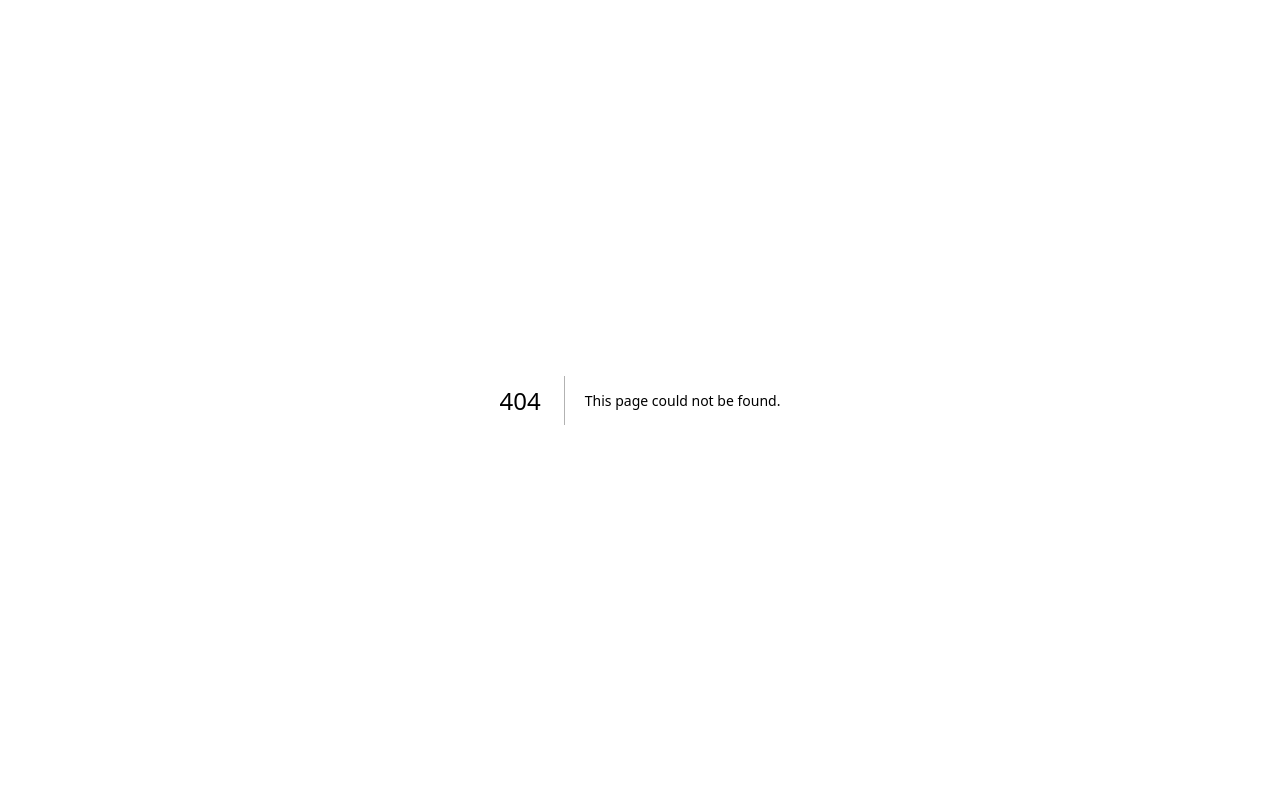
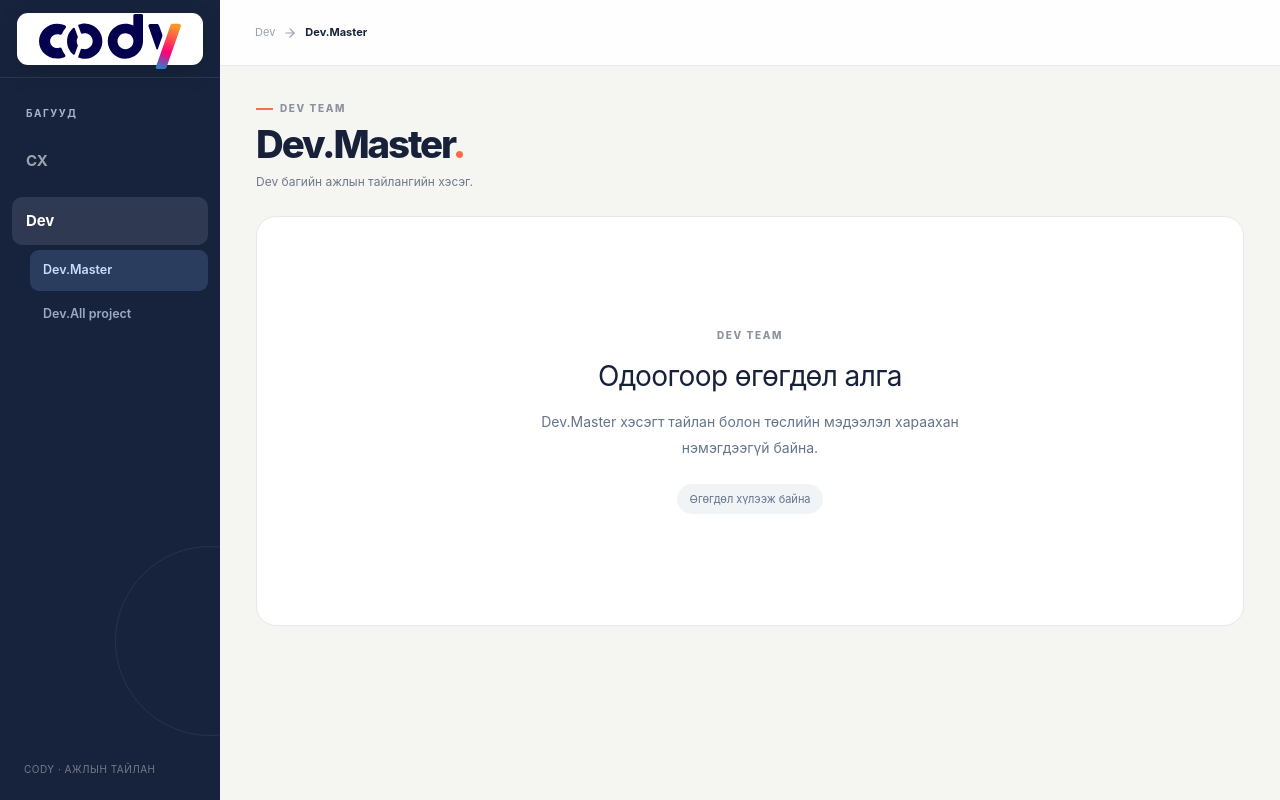
Before and after one commit to JOHN19-RGB/Report-dashboard, a Next.js app: page /dev/master in a window 1280 px wide. Before the commit this address had no page. Built offline with nearby package versions, Linux system fonts and the light colour scheme.

Commit message:
Separate CX and Dev sidebar navigation

```diff
--- a/app/clickup/page.tsx
+++ b/app/clickup/page.tsx
@@ -17,7 +17,7 @@ import {
   Search,
   X,
 } from "lucide-react";
-import TeamSidebar from "../components/team-sidebar";
+import TeamSidebar, { CxReportNav } from "../components/team-sidebar";
 import ReportDownload from "../components/report-download";
 import { filterTasks, totals, taskMonth, type ReportData } from "../lib/report";
 import { useEffect, useMemo, useState } from "react";
@@ -95,7 +95,7 @@ export default function ClickUpPage() {
 
   return (
     <div className="app-shell">
-      <TeamSidebar page="all-project" open={mobileMenu} onClose={() => setMobileMenu(false)} />
+      <TeamSidebar open={mobileMenu} onClose={() => setMobileMenu(false)} />
 
       <main className="main-content">
         <header className="topbar">
@@ -110,6 +110,7 @@ export default function ClickUpPage() {
         </header>
 
         <div className="content-wrap clickup-page-wrap">
+          <CxReportNav active="tasks" />
           <section className="hero clickup-page-hero">
             <div className="eyebrow"><span /> CX DEV.TEAM · SAVED SNAPSHOT</div>
             <div className="hero-row">
--- /dev/null
+++ b/app/components/dev-empty-page.tsx
@@ -0,0 +1,35 @@
+"use client";
+
+import { ArrowRight, Menu } from "lucide-react";
+import TeamSidebar from "./team-sidebar";
+import { useState } from "react";
+
+export default function DevEmptyPage({ page }: { page: "master" | "all-project" }) {
+  const [mobileMenu, setMobileMenu] = useState(false);
+  const label = page === "master" ? "Dev.Master" : "Dev.All project";
+
+  return <div className="app-shell">
+    <TeamSidebar section="dev" page={page} open={mobileMenu} onClose={() => setMobileMenu(false)} />
+    <main className="main-content">
+      <header className="topbar">
+        <div className="topbar-left">
+          <button className="icon-button menu-button" onClick={() => setMobileMenu(true)} aria-label="Цэс нээх"><Menu size={20} /></button>
+          <div className="breadcrumb"><span>Dev</span><ArrowRight size={14} /><strong>{label}</strong></div>
+        </div>
+      </header>
+      <div className="content-wrap">
+        <section className="hero">
+          <div className="eyebrow"><span /> DEV TEAM</div>
+          <h1>{label}<span>.</span></h1>
+          <p>Dev багийн ажлын тайлангийн хэсэг.</p>
+        </section>
+        <section className="team-empty-state" aria-labelledby="dev-empty-title">
+          <span className="panel-kicker">DEV TEAM</span>
+          <h2 id="dev-empty-title">Одоогоор өгөгдөл алга</h2>
+          <p>{label} хэсэгт тайлан болон төслийн мэдээлэл хараахан нэмэгдээгүй байна.</p>
+          <span className="team-empty-badge">Өгөгдөл хүлээж байна</span>
+        </section>
+      </div>
+    </main>
+  </div>;
+}
--- a/app/components/team-sidebar.tsx
+++ b/app/components/team-sidebar.tsx
@@ -6,10 +6,12 @@ import { X } from "lucide-react";
 type SidebarPage = "master" | "all-project";
 
 export default function TeamSidebar({
+  section = "cx",
   page = "master",
   open,
   onClose,
 }: {
+  section?: "cx" | "dev";
   page?: SidebarPage;
   open: boolean;
   onClose: () => void;
@@ -19,15 +21,15 @@ export default function TeamSidebar({
       <div className="brand"><span className="brand-logo-wrap"><img className="brand-logo" src="/cody-logo.svg" alt="Cody" width="151" height="59" /></span><button className="team-menu-close" aria-label="Цэс хаах" onClick={onClose}><X size={20} /></button></div>
       <nav className="nav-list" aria-label="Багууд">
         <span className="team-nav-label">БАГУУД</span>
-        <section className="sidebar-section active" aria-labelledby="cx-section-title">
-          <h2 className="sidebar-section-title" id="cx-section-title">CX</h2>
+        <section className={`sidebar-section ${section === "cx" ? "active" : ""}`} aria-label="CX">
+          <Link href="/" className="sidebar-section-title sidebar-section-link" aria-current={section === "cx" ? "page" : undefined} onClick={onClose}>CX</Link>
+        </section>
+        <section className={`sidebar-section ${section === "dev" ? "active" : ""}`} aria-labelledby="dev-section-title">
+          <h2 className="sidebar-section-title" id="dev-section-title">Dev</h2>
           <div className="sidebar-subnav">
-            <Link href="/" className={`nav-item ${page === "master" ? "active" : ""}`} aria-current={page === "master" ? "page" : undefined} onClick={onClose}>CX.Master</Link>
-            <Link href="/clickup" className={`nav-item ${page === "all-project" ? "active" : ""}`} aria-current={page === "all-project" ? "page" : undefined} onClick={onClose}>CX.All project</Link>
+            <Link href="/dev/master" className={`nav-item ${section === "dev" && page === "master" ? "active" : ""}`} aria-current={section === "dev" && page === "master" ? "page" : undefined} onClick={onClose}>Dev.Master</Link>
+            <Link href="/dev/all-project" className={`nav-item ${section === "dev" && page === "all-project" ? "active" : ""}`} aria-current={section === "dev" && page === "all-project" ? "page" : undefined} onClick={onClose}>Dev.All project</Link>
           </div>
-        </section>
-        <section className="sidebar-section sidebar-section-empty" aria-labelledby="dev-section-title">
-          <h2 className="sidebar-section-title" id="dev-section-title">Dev</h2>
         </section>
       </nav>
       <div className="sidebar-footer">Cody · Ажлын тайлан</div>
@@ -35,3 +37,10 @@ export default function TeamSidebar({
     {open && <button className="menu-backdrop" onClick={onClose} aria-label="Цэс хаах" />}
   </>;
 }
+
+export function CxReportNav({ active }: { active: "overview" | "tasks" }) {
+  return <nav className="team-report-nav" aria-label="CX team тайлан">
+    <Link href="/" className={active === "overview" ? "active" : ""} aria-current={active === "overview" ? "page" : undefined}>Гүйцэтгэлийн тайлан</Link>
+    <Link href="/clickup" className={active === "tasks" ? "active" : ""} aria-current={active === "tasks" ? "page" : undefined}>ClickUp таск</Link>
+  </nav>;
+}
--- /dev/null
+++ b/app/dev/all-project/page.tsx
@@ -0,0 +1,5 @@
+import DevEmptyPage from "../../components/dev-empty-page";
+
+export default function DevAllProjectPage() {
+  return <DevEmptyPage page="all-project" />;
+}
--- /dev/null
+++ b/app/dev/master/page.tsx
@@ -0,0 +1,5 @@
+import DevEmptyPage from "../../components/dev-empty-page";
+
+export default function DevMasterPage() {
+  return <DevEmptyPage page="master" />;
+}
--- a/app/globals.css
+++ b/app/globals.css
@@ -2544,8 +2544,9 @@ button {
 .team-sidebar .nav-list { gap: 12px; }
 .sidebar-section { margin: 0; }
 .sidebar-section-title { display: flex; min-height: 48px; align-items: center; margin: 0; padding: 0 14px; border-radius: 10px; color: rgb(255 255 255 / 58%); font-size: 15px; font-weight: 720; letter-spacing: -.01em; }
+.sidebar-section-link { text-decoration: none; transition: background .2s ease, color .2s ease, transform .2s ease; }
+.sidebar-section-link:hover { color: #fff; transform: translateX(2px); }
 .sidebar-section.active .sidebar-section-title { background: rgb(255 255 255 / 10%); color: #fff; }
-.sidebar-section-empty .sidebar-section-title { color: rgb(255 255 255 / 43%); }
 .sidebar-subnav { display: flex; flex-direction: column; gap: 3px; margin-top: 5px; padding-left: 18px; }
 .team-sidebar .sidebar-subnav .nav-item { min-height: 41px; padding: 0 13px; border-radius: 9px; color: #9ba9c2; font-size: 12.5px; line-height: 1.35; }
 .team-sidebar .sidebar-subnav .nav-item:hover { color: #fff; }
@@ -2553,7 +2554,19 @@ button {
 .team-sidebar .sidebar-subnav .nav-item.active::before { display: none; }
 .team-sidebar .nav-item:focus-visible { outline: 2px solid #8fbdff; outline-offset: 3px; }
 .team-menu-close { display: none; }
+.team-report-nav { display: flex; gap: 6px; width: fit-content; max-width: 100%; margin-bottom: 28px; padding: 5px; border: 1px solid var(--line); border-radius: 12px; background: #fff; }
+.team-report-nav a { padding: 10px 15px; border-radius: 8px; color: #64748b; font-size: 12px; font-weight: 650; text-decoration: none; text-align: center; }
+.team-report-nav a.active { background: var(--navy); color: #fff; }
+.team-report-nav a:hover:not(.active) { background: #f0f4f7; color: var(--ink); }
+.team-report-nav a:focus-visible { outline: 2px solid var(--blue); outline-offset: 2px; }
+.team-empty-state { display: flex; min-height: 410px; flex-direction: column; align-items: center; justify-content: center; padding: 48px 24px; border: 1px solid var(--line); border-radius: 20px; background: #fff; text-align: center; }
+.team-empty-state h2 { margin: 12px 0; font-size: clamp(22px, 3vw, 28px); letter-spacing: -.6px; }
+.team-empty-state p { max-width: 420px; margin: 0; color: #64748b; font-size: 14px; line-height: 1.8; }
+.team-empty-badge { margin-top: 24px; padding: 7px 12px; border-radius: 20px; background: #f1f4f7; color: #64748b; font-size: 11px; }
 @media (max-width: 760px) {
   .team-sidebar .brand { padding-right: 48px; position: relative; }
   .team-menu-close { position: absolute; right: 12px; display: grid; place-items: center; width: 30px; height: 34px; border: 0; border-radius: 6px; background: transparent; color: #fff; cursor: pointer; }
-}
+  .team-report-nav { width: 100%; }
+  .team-report-nav a { flex: 1; padding: 10px 8px; font-size: 11px; }
+  .team-empty-state { min-height: 340px; padding: 36px 20px; }
+}
--- a/app/page.tsx
+++ b/app/page.tsx
@@ -20,7 +20,7 @@ import {
   X,
   Zap,
 } from "lucide-react";
-import TeamSidebar from "./components/team-sidebar";
+import TeamSidebar, { CxReportNav } from "./components/team-sidebar";
 import ReportDownload from "./components/report-download";
 import { useEffect, useMemo, useState } from "react";
 
@@ -488,6 +488,7 @@ export default function Home() {
         </header>
 
         <div className="content-wrap">
+          <CxReportNav active="overview" />
           {clickUpError && <div className="clickup-error" role="alert"><span><X size={18} /></span><div><strong>Өгөгдөл татагдсангүй</strong><p>{clickUpError}</p></div></div>}
           <section className="hero" id="overview">
             <div className="eyebrow"><span /> ГҮЙЦЭТГЭЛИЙН ХЯНАЛТ</div>
```
Also changed, not shown: 1 other file (tests, documents, lock files or other folders).
